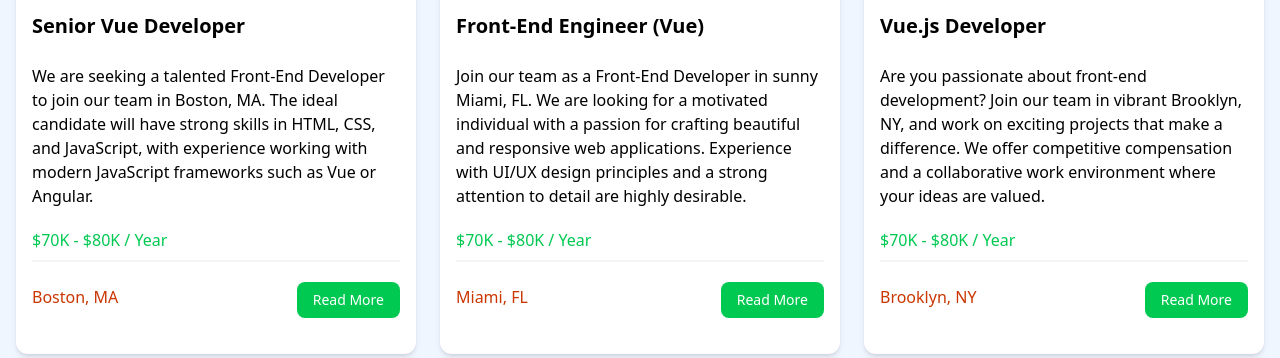
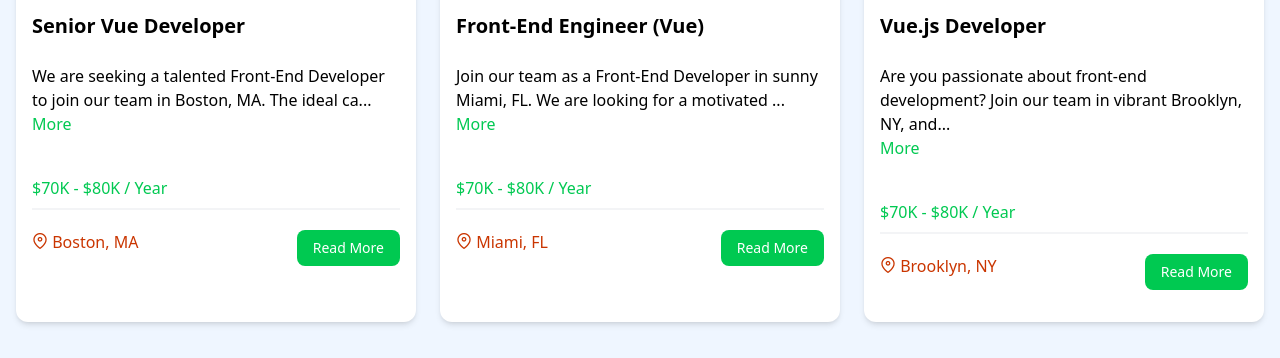
Before and after one commit to jdavidIP/Vue-Job-Board, a Vue app in the folder vue-tutorial/: page / in a window 1280 px wide. Shown: the part 440-798 px from the top of the page. Built offline with nearby package versions, Linux system fonts and the light colour scheme.

Commit message:
PrimeIcons added to the project

```diff
--- a/vue-tutorial/package.json
+++ b/vue-tutorial/package.json
@@ -10,6 +10,7 @@
   },
   "dependencies": {
     "@tailwindcss/vite": "^4.1.11",
+    "primeicons": "^7.0.0",
     "tailwindcss": "^4.1.11",
     "vue": "^3.5.17"
   },
--- a/vue-tutorial/src/components/JobListing.vue
+++ b/vue-tutorial/src/components/JobListing.vue
@@ -1,8 +1,24 @@
 <script setup>
-import { defineProps } from "vue";
+import { defineProps, ref, computed } from "vue";
 
-defineProps({
+const props = defineProps({
   job: Object,
+});
+
+const showFullDescription = ref(false);
+
+const toogleFullDescription = () => {
+  showFullDescription.value = !showFullDescription.value;
+};
+
+const truncatedDescription = computed(() => {
+  let description = props.job.description;
+
+  if (!showFullDescription.value) {
+    description = description.substring(0, 90) + "...";
+  }
+
+  return description;
 });
 </script>
 
@@ -15,7 +31,15 @@
       </div>
 
       <div class="mb-5">
-        {{ job.description }}
+        <div>
+          {{ truncatedDescription }}
+        </div>
+        <button
+          @click="toogleFullDescription"
+          class="text-green-500 hover:text-green-600 mb-5"
+        >
+          {{ showFullDescription ? "Less" : "More" }}
+        </button>
       </div>
 
       <h3 class="text-green-500 mb-2">{{ job.salary }} / Year</h3>
@@ -24,7 +48,7 @@
 
       <div class="flex flex-col lg:flex-row justify-between mb-4">
         <div class="text-orange-700 mb-3">
-          <i class="fa-solid fa-location-dot text-lg"></i>
+          <i class="pi pi-map-marker text-orange-700"></i>
           {{ job.location }}
         </div>
         <a
```
Also changed, not shown: vue-tutorial/src/main.js (+5 -4 lines), 1 other file (tests, documents, lock files or other folders).
